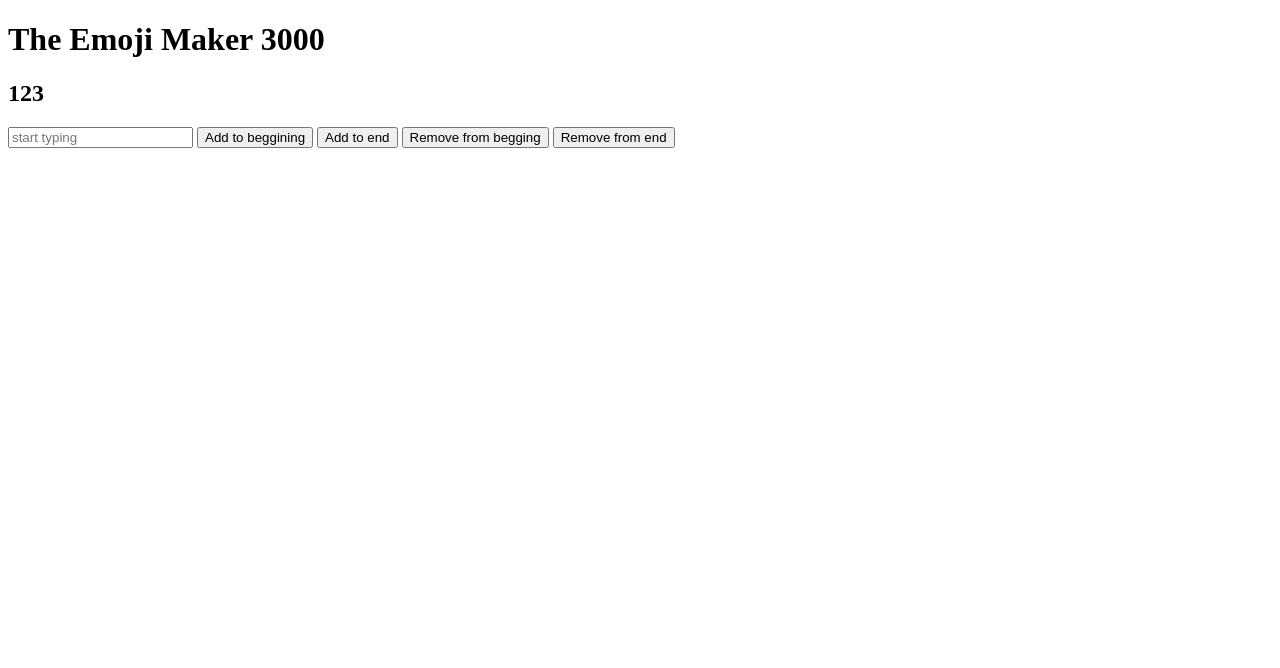
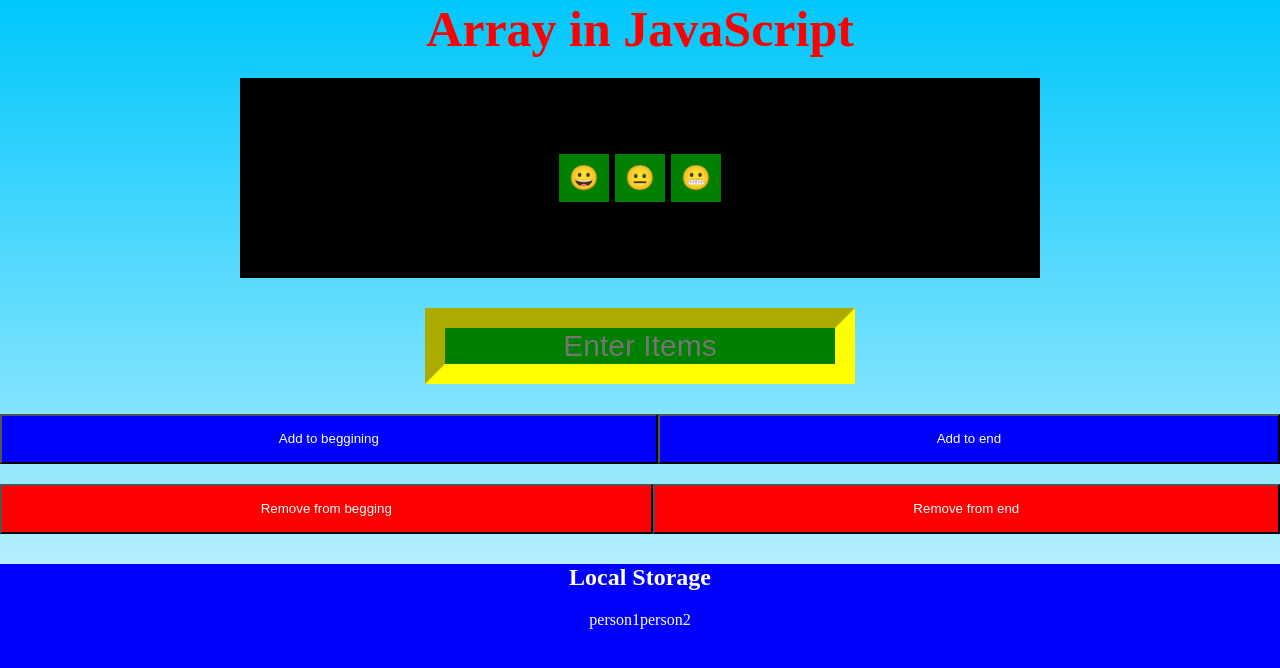
Before and after one commit to OscarChavezTech/WebDevelopment, a plain HTML site: page EmojiMaker/index.html in a window 1280 px wide. Drawn offline with Linux system fonts and the light colour scheme.

Commit message:
EmojiMaker v2: Array in JavaScript
Changed it to Array in JavaScript.
The index.html page holds an input field where user can type a string or number and it will be stored in an array.  4 buttons control insert and delete of array items: begging and end.
Use of Flex to center CSS

```diff
--- a/Day2_CSS/style.css
+++ b/Day2_CSS/style.css
@@ -9,10 +9,11 @@ img {
 
 body {
     color: #fff;
-    background: #1a1e26;
     font-size: 21px;
     font-family: 'PT Sans', sans-serif;
     line-height: 1.6;
+    background-image: linear-gradient(#00c7fc,#fff);
+    background-color: red;
 }
 
 h1, h2, h3 {
--- a/Day2_CSS_2/styles.css
+++ b/Day2_CSS_2/styles.css
@@ -12,6 +12,11 @@ https://www.w3schools.com/css/css_comments.asp
     }
 
  */
+
+html,body {
+
+  height: 100%;
+}
 
 .PageTitle {
 	color: red;
--- a/EmojiMaker/index.html
+++ b/EmojiMaker/index.html
@@ -1,17 +1,37 @@
 <!DOCTYPE html>
+<html>
 	<head>
 		<link href="style.css" rel="stylesheet"/>
 	</head>
 
 	<body>
-	<h1> The Emoji Maker 3000 </h1>
+		<h1 class="PageTitle"> Array in JavaScript</h1>
+		<div class="output">
 			<h2 id="output"></h2>
-	<input type="text" placeholder="start typing" id="input-field">
-	<button id="button1"> Add to beggining </button>
-	<button id="button2"> Add to end </button>
-	<button id="button3"> Remove from begging </button>
-	<button id="button4"> Remove from end </button>
+		</div>
+		<div class="input-wrapper">
+			<input type="text" placeholder="Enter Items" id="input-field">
+		</div>
+		<div class="button-wrapper">
+			<button class="blue-button" id="button1"> Add to beggining </button>
+			<button class="blue-button" id="button2"> Add to end </button>
+		</div>
+		<div class="button-wrapper">
+			<button class="red-button" id="button3"> Remove from begging </button>
+			<button class="red-button" id="button4"> Remove from end </button>
+		</div>
+		<div class= "local-storage">
+			<h2> Local Storage </h2>
+			<p  id="output-local-storage"> output local storage</p>
+		</div>
 
 		<script src="script.js"></script>
 
 	</body>
+</html>
+
+<!--
+Object.keys(localStorage).forEach(function(key){
+   console.log(localStorage.getItem(key));
+});
+-->
--- a/EmojiMaker/script.js
+++ b/EmojiMaker/script.js
@@ -1,7 +1,7 @@
-// database
+// database 🥵
 // TODO: 	- style css
 //			- bound checks when poping or shifting
-let emojis = ['1', '2', '3']
+let emojis = ['😀', '😐', '😬']
 let outputField = document.getElementById("output")
 let addBegButton = document.getElementById("button1")
 let addEndButton = document.getElementById("button2")
@@ -10,10 +10,21 @@ let input = document.getElementById("input-field")
 let remBegButton = document.getElementById("button3")
 let remEndButton = document.getElementById("button4")
 
+
+let output_ls = document.getElementById("output-local-storage")
+console.log(output_ls)
 function displayEmojis(){
+	if (emojis.length == 0) {
+		outputField.innerHTML = " EMPTY ARRAY "
+	}
 	for (let i = 0; i < emojis.length; i++){
 		console.log(emojis[i])
-		outputField.append(document.createElement('span').innerHTML = emojis[i])
+		let newElement = document.createElement('span')
+		newElement.innerHTML = emojis[i]
+		outputField.append(newElement)
+		//outputField.append(document.createElement('span').innerHTML = emojis[i])
+
+		newElement.className = "array-element"
 	}
 
 }
@@ -59,3 +70,42 @@ remEndButton.addEventListener("click", function(){
 
 // MAIN()
 displayEmojis()
+
+/*
+	localStorage = {key1: value,
+					key2: value,
+					key3: value }
+*/
+
+//localStorage.setItem("key", "value")
+localStorage.setItem("person1", 25)
+localStorage.setItem("person2", 29)
+localStorage.setItem("person3", 5)
+localStorage.setItem("person4", 22)
+
+localStorage.setItem("hot", "🥵")
+console.log("person1 Age: ")
+console.log(localStorage.getItem("person1"))
+console.log("person2 Age: ")
+console.log(localStorage.getItem("person2"))
+console.log("Hot Emoji: ")
+console.log(localStorage.getItem("hot"))
+
+output_ls.innerHTML = localStorage.getItem("person1")
+
+localStorage.clear()
+output_ls.innerHTML = ""
+
+let LS_count = 0
+localStorage.setItem(0, "person1")
+LS_count += 1
+localStorage.setItem(1, "person2")
+LS_count += 1
+
+
+for (let i = 0; i < LS_count; i++ ){
+	console.log(localStorage.getItem(i))
+	output_ls.append(document.createElement('span').innerHTML = localStorage.getItem(i))
+}
+//let myInformation = localStorage.getItem("key")
+//console.log(myInformation)
--- a/EmojiMaker/style.css
+++ b/EmojiMaker/style.css
@@ -0,0 +1,83 @@
+
+/* https://developer.mozilla.org/en-US/docs/Web/CSS/CSS_Flexible_Box_Layout/Typical_Use_Cases_of_Flexbox */
+.red-button {
+	background-color: red;
+	color: white;
+	height: 50px;
+}
+
+.blue-button {
+	background-color: blue;
+	color: white;
+	height: 50px;
+}
+.PageTitle {
+	color: red;
+	padding: 0px 0;	/* Removes default gap at begginig of page due to h1 tag */
+	margin: 0;	/* Removes default gap at begginig of page due to h1 tag */
+	font-size: 50px;
+}
+html {
+	margin: 0;
+	padding: 0;
+	height: 100%;
+}
+body {
+	text-align: center;
+	background-image: linear-gradient(#00c7fc,#fff);
+	margin: 0;
+	padding: 0;
+	height:100%;
+}
+
+.input-wrapper {
+	padding: 10px 0px 20px 0px;
+}
+
+.button-wrapper {
+	display: flex;
+	justify-content: center;
+	padding: 10px 0px 10px 0px;
+}
+
+.local-storage{
+	background-color: blue;
+	color: white;
+	height: 70%;
+}
+
+.array-element{
+	background-color: green;
+	border-style: solid;
+	padding: 10px;
+
+}
+
+.output {
+	display: flex;
+	align-items: center;
+	justify-content: center;
+	align-content: center;
+
+}
+.output h2 {
+	width: 800px;
+	height: 200px;
+	background-color: black;
+	display: flex;
+	align-items: center;
+	justify-content: center;
+}
+
+button {
+	flex: auto;
+}
+
+input {
+	background-color: green;
+	color: black;
+	border-width: 20px;
+	border-color: yellow;
+	text-align: center;
+	font-size: 30px;
+}
```
Lines whose indentation alone changed are shown as unchanged.
